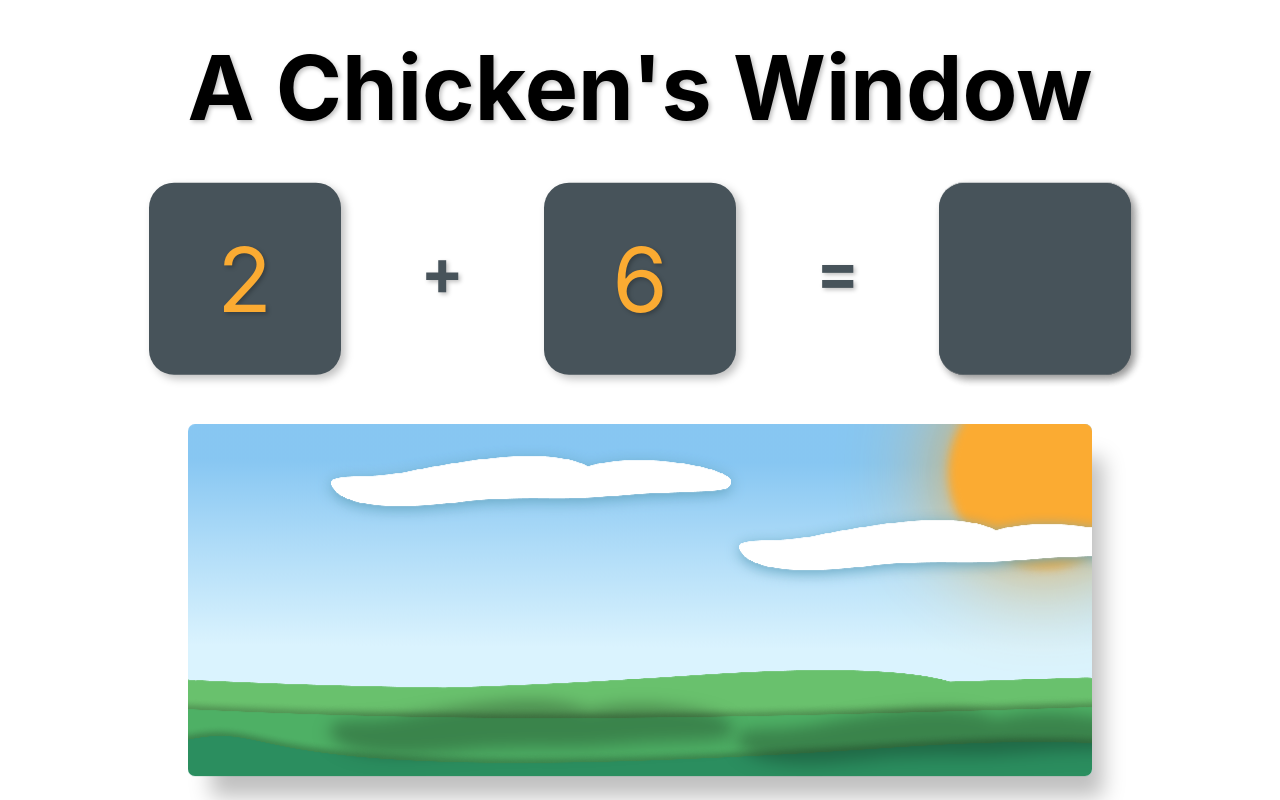
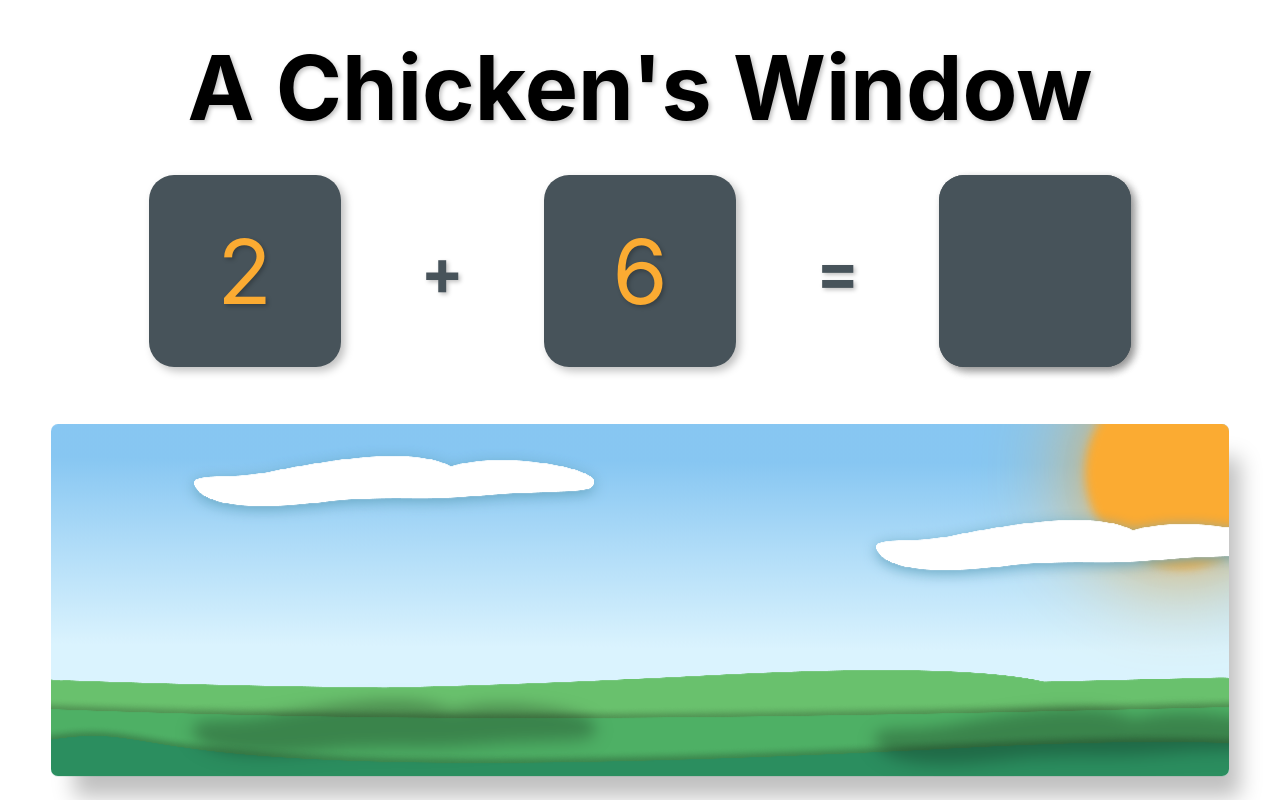
Before and after one commit to andrewvallejo/a-chickens-window, a Next.js app: page / in a window 1280 px wide. Built offline with nearby package versions, Linux system fonts and the light colour scheme.

Commit message:
Move block reveal animation to Layout

```diff
--- a/components/Layout.tsx
+++ b/components/Layout.tsx
@@ -29,7 +29,21 @@ export const Layout = ({ children }: { children: JSX.Element[] }): JSX.Element =
 				}}>
 				{`A Chicken's Window`}
 			</motion.h1>
-			<main className={styles.main}>{children}</main>
+			<motion.main
+				className={styles.main}
+				initial='hidden'
+				animate='visible'
+				variants={{
+					hidden: { scale: 0.8, opacity: 0, width: 0 },
+					visible: {
+						scale: 1,
+						opacity: 1,
+						width: "100%",
+						transition: { delay: 0.25, duration: 1.25 }
+					}
+				}}>
+				{children}
+			</motion.main>
 		</div>
 	);
 };
--- a/components/math/Block.tsx
+++ b/components/math/Block.tsx
@@ -6,15 +6,7 @@ import { FormBlock } from "./FormBlock";
 
 export const Block = ({ children }: { children: [number, string] }): JSX.Element => {
 	return (
-		<motion.article
-			className={styles.block}
-			animate={{
-				y: [ 8, 4, 8 ]
-			}}
-			transition={{
-				repeat: Infinity,
-				duration: 5
-			}}>
+		<motion.article className={styles.block}>
 			{children[1] === "form" ? (
 				<FormBlock>{children[0]}</FormBlock>
 			) : (
```
